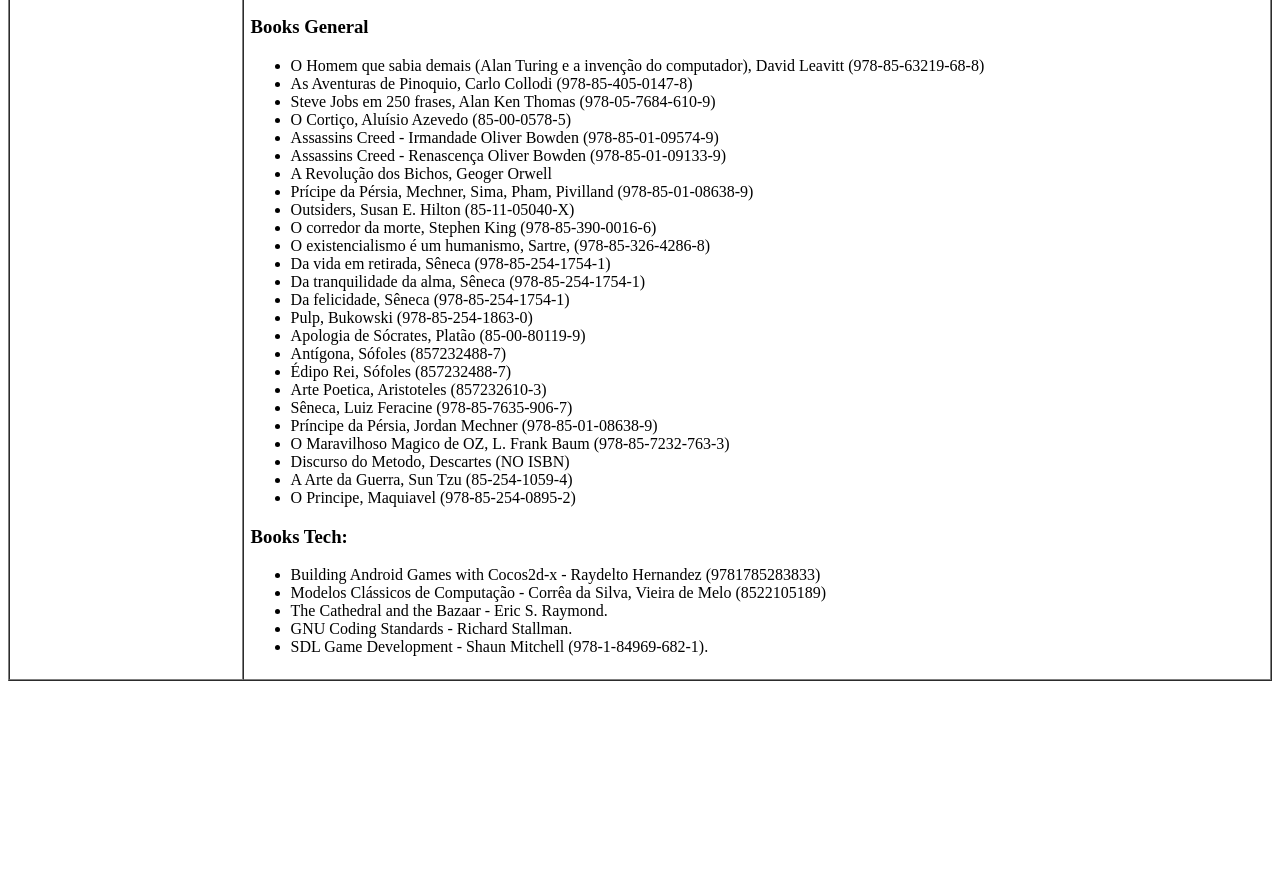
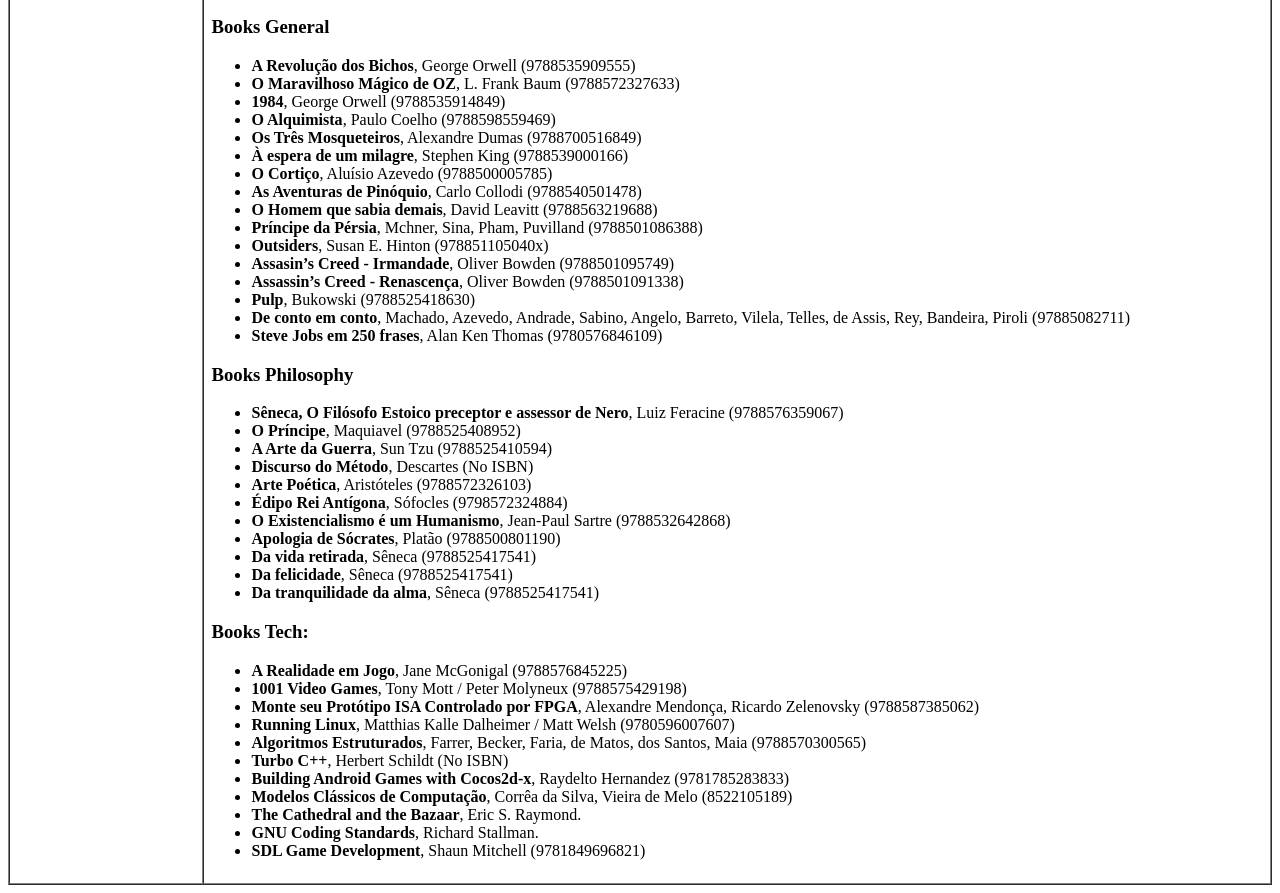
Before and after one commit to AmazingCow/site, a plain HTML site: page ~n2omatt/journal/index_original.html in a window 1280 px wide. Shown: the part 914-1807 px from the top of the page. Before the commit the page ends 1603 px from the top, so only its background shows below. Drawn offline with Linux system fonts and the light colour scheme.

Commit message:
- Add more books. - Normalize the books listing.

```diff
--- a/~n2omatt/journal/index_original.html
+++ b/~n2omatt/journal/index_original.html
@@ -82,79 +82,250 @@ Last Update: Tue Oct 18 15:31:45 2016 UTC
 
 
         <!-- ############################################################### -->
+        <!-- ############################################################### -->
+        <!-- ############################################################### -->
         <h3>Books General</h3>
         <ul>
             <li>
-                O Homem que sabia demais (Alan Turing e a invenção do computador),
-                David Leavitt
-                (978-85-63219-68-8)
+                <b>A Revolução dos Bichos</b>,
+                George Orwell
+                (9788535909555)
             </li>
 
             <li>
-                As Aventuras de Pinoquio,
-                Carlo Collodi
-                (978-85-405-0147-8)
+                <b>O Maravilhoso Mágico de OZ</b>,
+                L. Frank Baum
+                (9788572327633)
             </li>
 
             <li>
-                Steve Jobs em 250 frases,
-                Alan Ken Thomas
-                (978-05-7684-610-9)
+                <b>1984</b>,
+                George Orwell
+                (9788535914849)
             </li>
 
             <li>
-                O Cortiço,
-                Aluísio Azevedo
-                (85-00-0578-5)
+                <b>O Alquimista</b>,
+                Paulo Coelho
+                (9788598559469)
             </li>
 
             <li>
-                Assassins Creed - Irmandade
-                Oliver Bowden
-                (978-85-01-09574-9)
+                <b>Os Três Mosqueteiros</b>,
+                Alexandre Dumas
+                (9788700516849)
             </li>
 
             <li>
-                Assassins Creed - Renascença
-                Oliver Bowden
-                (978-85-01-09133-9)
+                <b>À espera de um milagre</b>,
+                Stephen King
+                (9788539000166)
             </li>
 
             <li>
-                A Revolução dos Bichos,
-                Geoger Orwell
+                <b>O Cortiço</b>,
+                Aluísio Azevedo
+                (9788500005785)
             </li>
 
-            <li>Prícipe da Pérsia, Mechner, Sima, Pham, Pivilland (978-85-01-08638-9)
-            <li>Outsiders,                 Susan E. Hilton (85-11-05040-X)
-            <li>O corredor da morte,        Stephen King   (978-85-390-0016-6)
-            <li>O existencialismo é um humanismo, Sartre,  (978-85-326-4286-8)
-            <li>Da vida em retirada,        Sêneca         (978-85-254-1754-1)
-            <li>Da tranquilidade da alma,   Sêneca         (978-85-254-1754-1)
-            <li>Da felicidade,              Sêneca         (978-85-254-1754-1)
-            <li>Pulp,                       Bukowski       (978-85-254-1863-0)
-            <li>Apologia de Sócrates,       Platão         (85-00-80119-9)
-            <li>Antígona,                   Sófoles        (857232488-7)
-            <li>Édipo Rei,                  Sófoles        (857232488-7)
-            <li>Arte Poetica,               Aristoteles    (857232610-3)
-            <li>Sêneca,                     Luiz Feracine  (978-85-7635-906-7)
-            <li>Príncipe da Pérsia,         Jordan Mechner (978-85-01-08638-9)
-            <li>O Maravilhoso Magico de OZ, L. Frank Baum  (978-85-7232-763-3)
-            <li>Discurso do Metodo,         Descartes      (NO ISBN)
-            <li>A Arte da Guerra,           Sun Tzu        (85-254-1059-4)
-            <li>O Principe,                 Maquiavel      (978-85-254-0895-2)
+            <li>
+                <b>As Aventuras de Pinóquio</b>,
+                Carlo Collodi
+                (9788540501478)
+            </li>
+
+            <li>
+                <b>O Homem que sabia demais</b>,
+                David Leavitt
+                (9788563219688)
+            </li>
+
+            <li>
+                <b>Príncipe da Pérsia</b>,
+                Mchner, Sina, Pham, Puvilland
+                (9788501086388)
+            </li>
+
+            <li>
+                <b>Outsiders</b>,
+                Susan E. Hinton
+                (978851105040x)
+            </li>
+
+            <li>
+                <b>Assasin’s Creed - Irmandade</b>,
+                Oliver Bowden
+                (9788501095749)
+            </li>
+
+            <li>
+                <b>Assassin’s Creed - Renascença</b>,
+                Oliver Bowden
+                (9788501091338)
+            </li>
+
+            <li>
+                <b>Pulp</b>,
+                Bukowski
+                (9788525418630)
+            </li>
+
+            <li>
+                <b>De conto em conto</b>,
+                Machado,  Azevedo, Andrade, Sabino, Angelo, Barreto, Vilela, Telles, de Assis, Rey, Bandeira, Piroli
+                (97885082711)
+            </li>
+
+            <li>
+                <b>Steve Jobs em 250 frases</b>,
+                Alan Ken Thomas
+                (9780576846109)
+            </li>
         </ul>
         <!-- End of Books General -->
 
+        <!-- ############################################################### -->
+        <!-- ############################################################### -->
+        <!-- ############################################################### -->
+        <h3>Books Philosophy</h3>
+        <ul>
+            <li>
+                <b>Sêneca, O Filósofo Estoico preceptor e assessor de Nero</b>,
+                Luiz Feracine
+                (9788576359067)
+            </li>
 
+            <li>
+                <b>O Príncipe</b>,
+                Maquiavel
+                (9788525408952)
+            </li>
+
+            <li>
+                <b>A Arte da Guerra</b>,
+                Sun Tzu
+                (9788525410594)
+            </li>
+
+            <li>
+                <b>Discurso do Método</b>,
+                Descartes
+                (No ISBN)
+            </li>
+
+            <li>
+                <b>Arte Poética</b>,
+                Aristóteles
+                (9788572326103)
+            </li>
+
+            <li>
+                <b>Édipo Rei Antígona</b>,
+                Sófocles
+                (9798572324884)
+            </li>
+
+            <li>
+                <b>O Existencialismo é um Humanismo</b>,
+                Jean-Paul Sartre
+                (9788532642868)
+            </li>
+
+            <li>
+                <b>Apologia de Sócrates</b>,
+                Platão
+                (9788500801190)
+            </li>
+
+            <li>
+                <b>Da vida retirada</b>,
+                Sêneca
+                (9788525417541)
+            </li>
+
+            <li>
+                <b>Da felicidade</b>,
+                Sêneca
+                (9788525417541)
+            </li>
+
+            <li>
+                <b>Da tranquilidade da alma</b>,
+                Sêneca
+                (9788525417541)
+            </li>
+        </ul>
+        <!-- End of Books Philosophy -->
+
+        <!-- ############################################################### -->
+        <!-- ############################################################### -->
         <!-- ############################################################### -->
         <h3>Books Tech:</h3>
         <ul>
-            <li>Building Android Games with Cocos2d-x - Raydelto Hernandez (9781785283833)
-            <li>Modelos Clássicos de Computação - Corrêa da Silva, Vieira de Melo (8522105189)
-            <li>The Cathedral and the Bazaar - Eric S. Raymond.
-            <li>GNU Coding Standards - Richard Stallman.
-            <li>SDL Game Development - Shaun Mitchell (978-1-84969-682-1).
+            <li>
+                <b>A Realidade em Jogo</b>,
+                Jane McGonigal
+                (9788576845225)
+            </li>
+
+            <li>
+                <b>1001 Video Games</b>,
+                Tony Mott / Peter Molyneux
+                (9788575429198)
+            </li>
+
+            <li>
+                <b>Monte seu Protótipo ISA Controlado por FPGA</b>,
+                Alexandre Mendonça, Ricardo Zelenovsky
+                (9788587385062)
+            </li>
+
+            <li>
+                <b>Running Linux</b>,
+                Matthias Kalle Dalheimer / Matt Welsh
+                (9780596007607)
+            </li>
+
+
+            <li>
+                <b>Algoritmos Estruturados</b>,
+                Farrer, Becker, Faria, de Matos, dos Santos, Maia
+                (9788570300565)
+            </li>
+
+            <li>
+                <b>Turbo C++</b>,
+                Herbert Schildt
+                (No ISBN)
+            </li>
+
+            <li>
+                <b>Building Android Games with Cocos2d-x</b>,
+                Raydelto Hernandez
+                (9781785283833)
+            </li>
+
+            <li>
+                <b>Modelos Clássicos de Computação</b>,
+                Corrêa da Silva, Vieira de Melo
+                (8522105189)
+            </li>
+
+            <li>
+                <b>The Cathedral and the Bazaar</b>,
+                Eric S. Raymond.
+            </li>
+
+            <li>
+                <b>GNU Coding Standards</b>,
+                Richard Stallman.
+            </li>
+
+            <li>
+                <b>SDL Game Development</b>,
+                Shaun Mitchell
+                (9781849696821)
+            </li>
         </ul>
         <!-- End of Books tech -->
 
```
